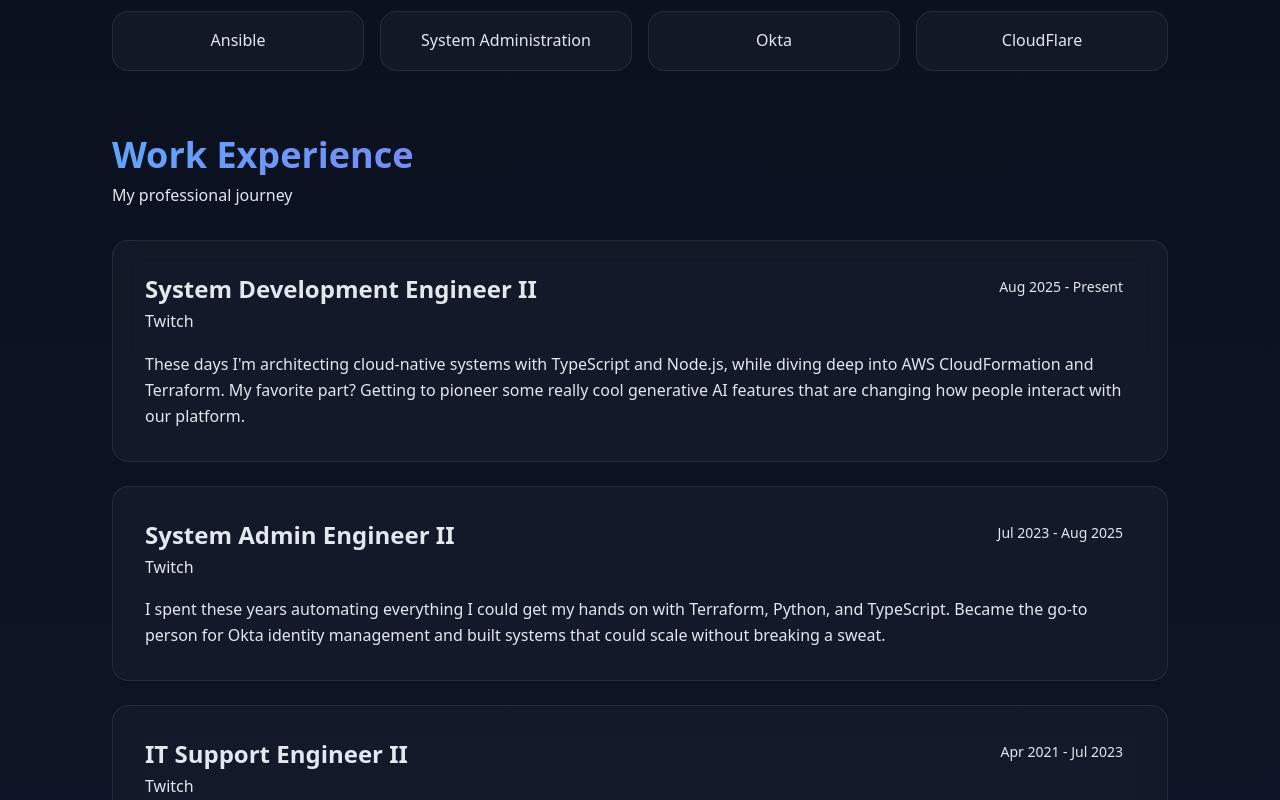
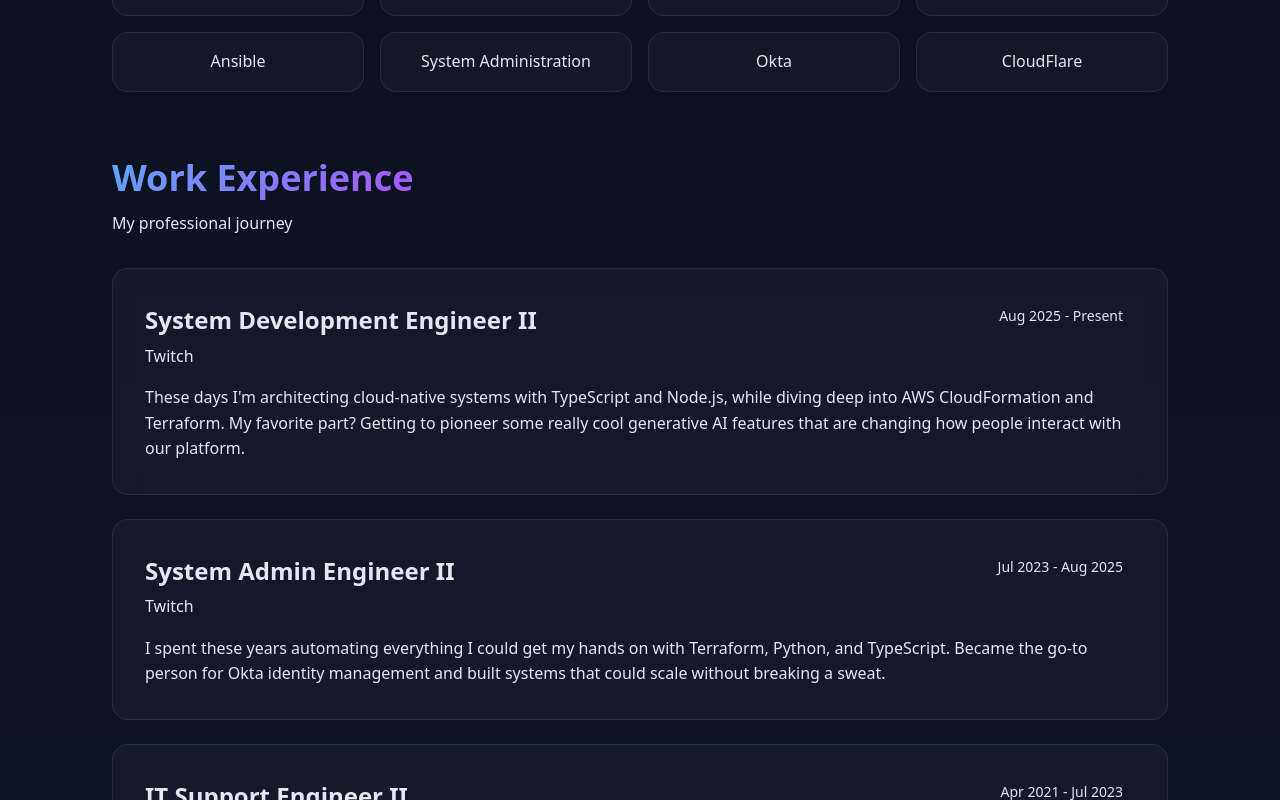
Before and after one commit to Davie3/davie3-com, a Next.js app: page /about in a window 1280 px wide. Shown: the part 940-1740 px from the top of the page. Built offline with nearby package versions, Linux system fonts and the light colour scheme.

Commit message:
fix: adjust line height and overflow to prevent text cutoff in cards and gradient text

```diff
--- a/src/app/globals.css
+++ b/src/app/globals.css
@@ -119,6 +119,13 @@
   -webkit-background-clip: text;
   -webkit-text-fill-color: transparent;
   background-clip: text;
+  /* Fix text cutoff for descenders */
+  line-height: 1.2;
+  padding-bottom: 0.1em;
+  display: inline-block;
+  /* Ensure proper rendering */
+  -webkit-box-decoration-break: clone;
+  box-decoration-break: clone;
 }
 
 /* Enhanced card styles */
@@ -128,11 +135,33 @@
   border: 1px solid rgba(255, 255, 255, 0.08);
   border-radius: 16px;
   transition: all 0.3s cubic-bezier(0.4, 0, 0.2, 1);
+  /* Fix text cutoff issues */
+  overflow: visible;
+  line-height: 1.6;
 }
 
 .card:hover {
   transform: translateY(-4px);
   box-shadow: 0 20px 40px rgba(96, 165, 250, 0.15);
+}
+
+/* Fix text cutoff in skill cards and other text containers */
+.card span,
+.card p,
+.card h1,
+.card h2,
+.card h3,
+.card h4,
+.card h5,
+.card h6 {
+  line-height: 1.6;
+  overflow: visible;
+}
+
+/* Ensure proper spacing for text with descenders */
+.text-container {
+  padding-bottom: 0.25rem;
+  overflow: visible;
 }
 
 /* Smooth transitions for interactive elements */
```
